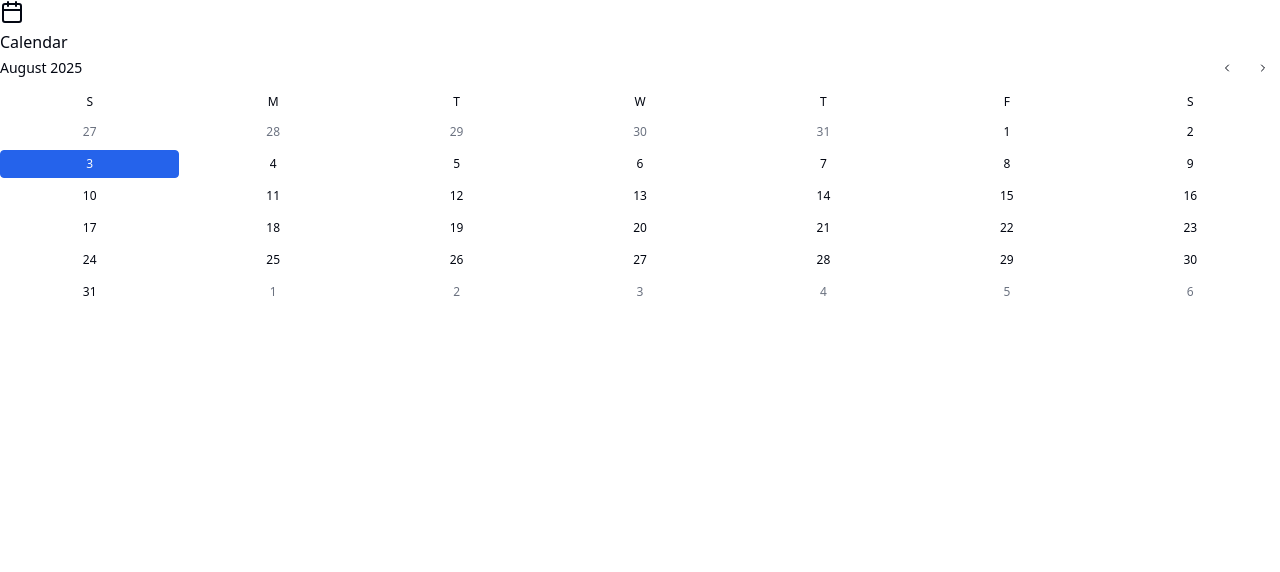
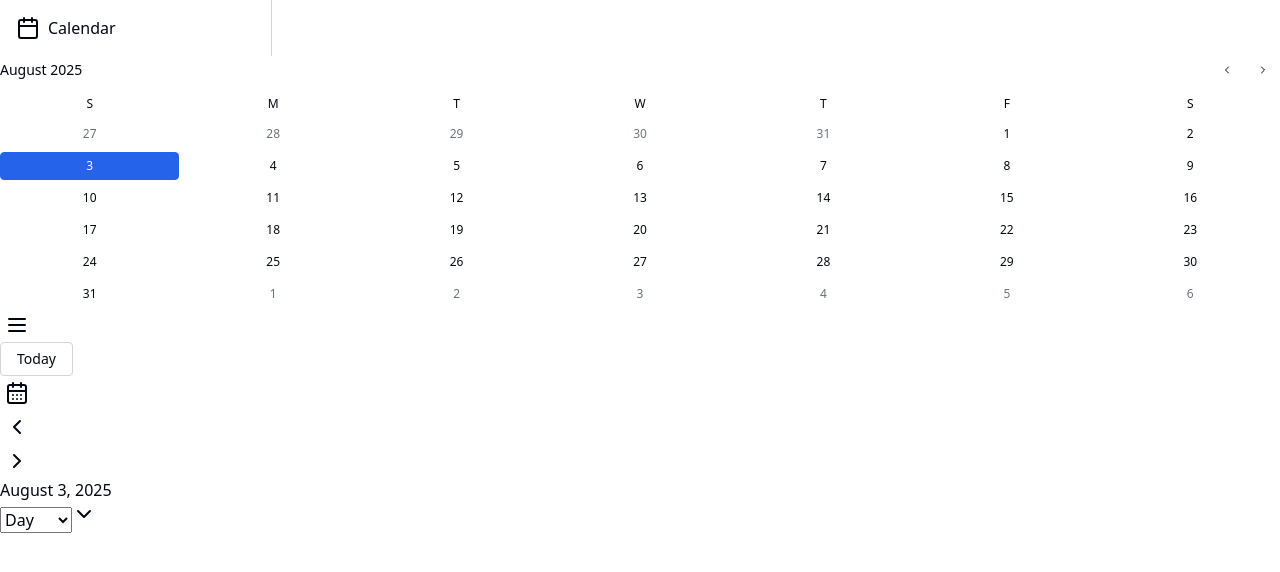
Before and after one commit to Feiyang-Li/calendar-react-version, a React (Vite) app in the folder calendar-react/calendar/: page / in a window 1280 px wide. Shown: the top 572 px of the page. Built offline with nearby package versions, Linux system fonts and the light colour scheme.

Commit message:
check point, the miniCal done, nav html complete

```diff
--- a/calendar-react/calendar/src/App.jsx
+++ b/calendar-react/calendar/src/App.jsx
@@ -1,8 +1,6 @@
-import { useState } from 'react'
 import {Calendar} from './Calendar.jsx'
 
 function App() {
-  const [count, setCount] = useState(0)
 
   return (
     <>
--- a/calendar-react/calendar/src/Calendar.jsx
+++ b/calendar-react/calendar/src/Calendar.jsx
@@ -2,10 +2,10 @@ import "./shared/styles/root.css";
 import { useState, useEffect, useMemo} from 'react'
 import styles from "./Calendar.module.css"
 import classNames from 'classnames';
-import {MiniCalendar} from "./miniCalendar/MiniCalendar.jsx"
+import {MiniCalendar} from "./miniCalendar/MiniCalendar.jsx";
 import { today, subtractMonths, addMonths, generateMonthCalendarDays, isTheSameDay } from "./shared/scripts/date.js"
 import { Calendar as CalendarIcon } from 'lucide-react';
-
+import {Nav} from "./nav/Nav.jsx";
 
 function SideBar({selectedDate, setSelectedDate}) {
 
@@ -13,29 +13,24 @@ function SideBar({selectedDate, setSelectedDate}) {
         <div className={styles.sideBar}>
            <div className={styles.sideBar__logo}>
                 <CalendarIcon />
+                <span className={styles.sideBar_title}>Calendar</span>
            </div>
-           <span className={styles.sideBar_title}>Calendar</span>
         </div>
         <MiniCalendar selectedDate={selectedDate} setSelectedDate={setSelectedDate} />
     </>
 }
-
-function MultiSelect() {
-
-}
 export function Calendar() {
-    const [device, setDevice] = useState(0) // 0 is desktop, 1 phone
+    // const [device, setDevice] = useState(0) // 0 is desktop, 1 phone
+    const [view, setView] = useState(0) // 0: months view, 1: weeks view, 2 days view
     const [selectedDate, setSelectedDate] = useState(today());
 
-    let side;
-    if (!side) {
-        side = <SideBar selectedDate={selectedDate} setSelectedDate={setSelectedDate}/>;
-    } else {
-        side = <MultiSelect />;
-    }
     return (
-        <div className={'Calendar-app'}>
-            {side}
+        <div className={styles.CalendarApp}>
+            <SideBar className={'desktopOnly'} selectedDate={selectedDate} setSelectedDate={setSelectedDate}/>
+            <main className={styles.main}>
+                <Nav selectedDate={selectedDate} setSelectedDate={setSelectedDate}
+                    view={view} setView={view} className={styles.Nav}/>
+            </main>
         </div>
     )
 }
--- a/calendar-react/calendar/src/Calendar.module.css
+++ b/calendar-react/calendar/src/Calendar.module.css
@@ -0,0 +1,25 @@
+.sideBar{
+    border-right: 1px solid var(--color-gray-300);
+    width: 17rem;
+    display: flex;
+    flex-direction: column;
+    gap: 1rem;
+    padding: 1rem;
+}
+
+.sideBar__logo{
+    display: flex;
+    flex-direction: row;
+    align-items: center;
+    gap: 0.5rem;
+    font-weight: 500;
+}
+
+.sideBar_title{
+
+
+}
+
+.CalendarApp{
+    height: 100vh;
+}
--- a/calendar-react/calendar/src/miniCalendar/MiniCalendar.jsx
+++ b/calendar-react/calendar/src/miniCalendar/MiniCalendar.jsx
@@ -1,4 +1,3 @@
-import "../shared/styles/button.css"
 import styles from "./MiniCalendar.module.css"
 import classNames from 'classnames';
 import { today, subtractMonths, addMonths, generateMonthCalendarDays, isTheSameDay } from "../shared/scripts/date.js"
--- /dev/null
+++ b/calendar-react/calendar/src/nav/Nav.jsx
@@ -0,0 +1,49 @@
+// for the top navigation bar
+import styles from "./Nav.module.css"
+import { useState } from 'react'
+import { Menu as MenuIcon, CalendarDays as CalendarDaysIcon, ChevronLeft, ChevronRight, ChevronDown} from 'lucide-react';
+import classNames from 'classnames';
+import { MiniCalendar } from "../miniCalendar/MiniCalendar";
+const dateFormatter = new Intl.DateTimeFormat("en-US", {
+  month: 'long',
+  day: 'numeric',
+  year: 'numeric'
+});
+
+export function Nav({selectedDate, setSelectedDate, view, setView}) {
+
+    function openMobileSideBar() {
+        // open the mobileSideBar dialog.
+    }
+
+    const mobileSideBar = <dialog>
+
+
+    </dialog>
+    return <div className={styles.Nav}>
+        <button className={classNames('Cal__button', 'Cal__button--icon', 'Cal__button--secondary', 'mobileOnly')} onClick={() => openMobileSideBar()} >
+            <MenuIcon className={'button__icon'}/>
+        </button>
+        <div className={styles.nav_dateInfo}>
+            <button className={classNames('Cal__button', 'Cal__button--secondary', 'desktopOnly')}>Today</button>
+            <button className={classNames('Cal__button', 'Cal__button--icon', 'Cal__button--secondary', 'mobileOnly')}><CalendarDaysIcon className={'button__icon'}/></button>
+            <div className={styles.nav__arrows}>
+                <button className={classNames('Cal__button', 'Cal__button--icon', 'Cal__button--secondary')}>
+                    <ChevronLeft className={'button__icon'}/>
+                </button>
+                <button className={classNames('Cal__button', 'Cal__button--icon', 'Cal__button--secondary')}>
+                    <ChevronRight className={'button__icon'}/>
+                </button>
+            </div>
+            <time className={styles.nav__date}>{dateFormatter.format(selectedDate)}</time>
+        </div>
+        <div className={classNames(styles.Nav__select, 'desktopOnly')}>
+            <select className={styles.Nav__select__select}>
+                <option value="day">Day</option>
+                <option value="week">Week</option>
+                <option value="month">Month</option>
+            </select>
+            <ChevronDown />
+        </div>
+    </div>
+}
--- /dev/null
+++ b/calendar-react/calendar/src/shared/scripts/animation.js
@@ -0,0 +1,5 @@
+export function waitUntilAnimationsFinish(element) {
+  const animationPromises = element.getAnimations().map(animation => animation.finished);
+
+  return Promise.allSettled(animationPromises);
+}
```
Also changed, not shown: calendar-react/calendar/src/nav/Nav.module.css (added).
